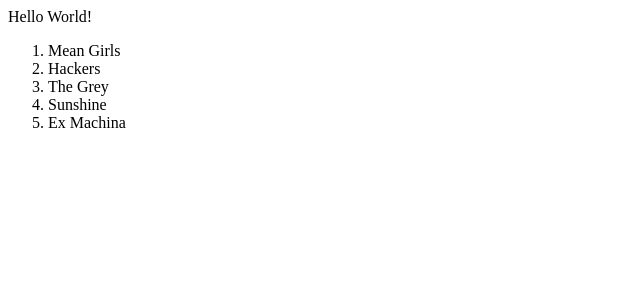
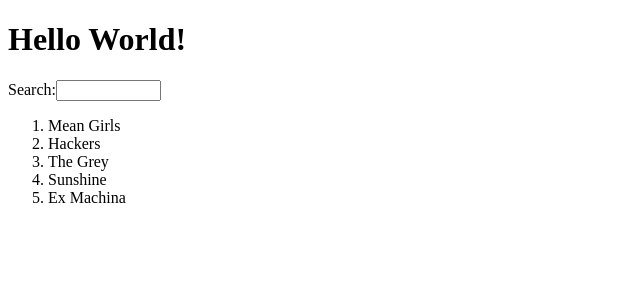
Before and after one commit to thekhaidev/movie-list, a React app: page / in a window 1280 px wide. Shown: the top 300 px of the page, without its empty margins (0-640 px from the left). Built offline with nearby package versions, Linux system fonts and the light colour scheme; the HTML template or start-up script is replaced by a standard one.

Commit message:
Implemented searchbar component

```diff
--- a/client/src/components/App.jsx
+++ b/client/src/components/App.jsx
@@ -1,9 +1,11 @@
 import React from 'react';
 import MovieList from './MovieList.jsx';
+import SearchBar from './SearchBar.jsx';
 
 const App = (props) => (
-  <div>Hello World!
+  <div><h1>Hello World!</h1>
     {/* {console.log(props.data)} */}
+    <SearchBar />
     <MovieList movies = {props.data}/>
   </div>
 
--- /dev/null
+++ b/client/src/components/SearchBar.jsx
@@ -0,0 +1,12 @@
+import React from 'react'
+
+const SearchBar = () => (
+  <div>
+    <label for="search">Search:</label>
+    <input type="text" id="search" name="search" required size="10" />
+  </div>
+
+
+)
+
+export default SearchBar
```
Also changed, not shown: 1 other file (tests, documents, lock files or other folders).
